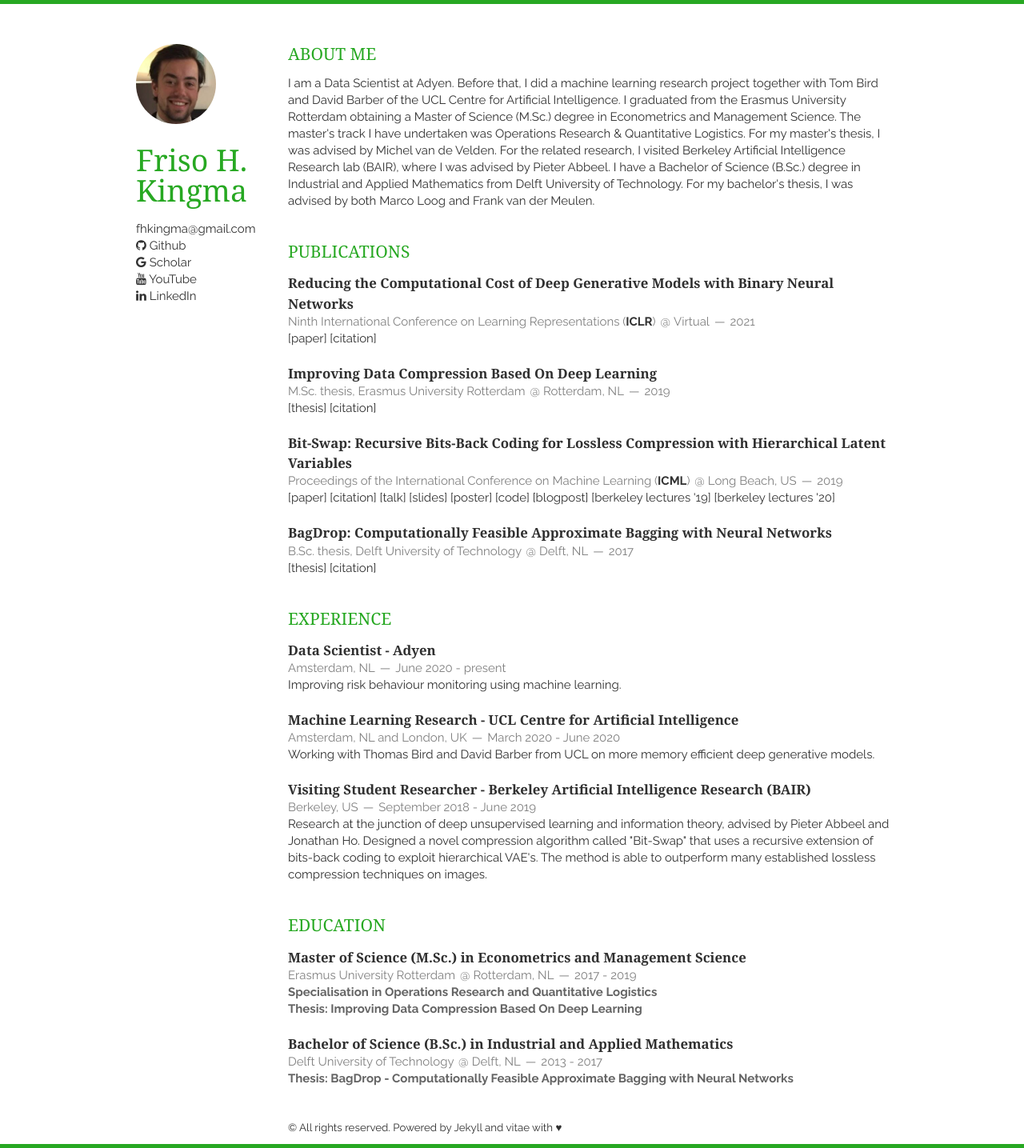
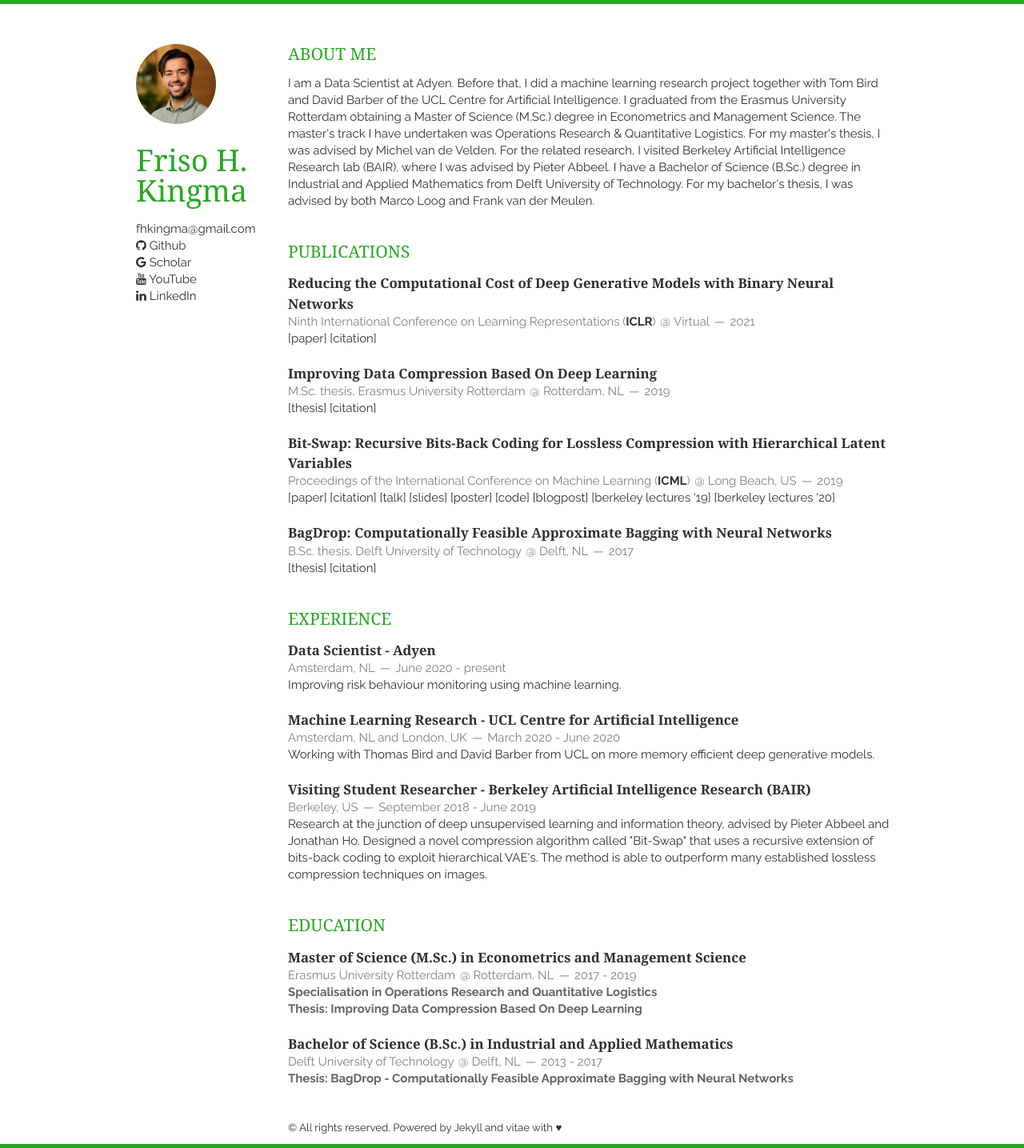
Before and after one commit to fhkingma/fhkingma.github.io, a Jekyll site: the page built from index.html, in a window 1280 px wide. Shown: the whole page at 80% size. Built offline with Jekyll 4.4.1, drawn with Linux system fonts in a browser that asks for light colours; nearby versions of some CDN libraries; the list of posts is cut into pages by our own code.

Commit message:
Changed profile pic

```diff
--- a/_layouts/layout.html
+++ b/_layouts/layout.html
@@ -25,7 +25,7 @@
 <body>
 <div class="container">
     <header class="three columns">
-        <img src="{{ site.baseurl }}static/img/profile.jpeg" class="me">
+        <img src="{{ site.baseurl }}static/img/profile.jpg" class="me">
         <h1>{{ site.name }}</h1>
         <p>
             <a href="{{ site.email_full }}">{{ site.email }}</a><br/>
```
Also changed, not shown: static/img/profile.jpeg (deleted), static/img/profile.jpg (added).
